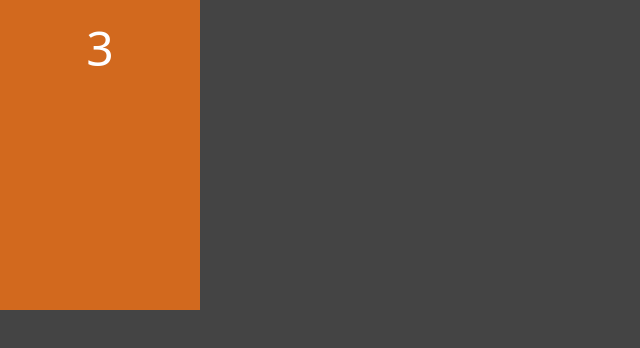
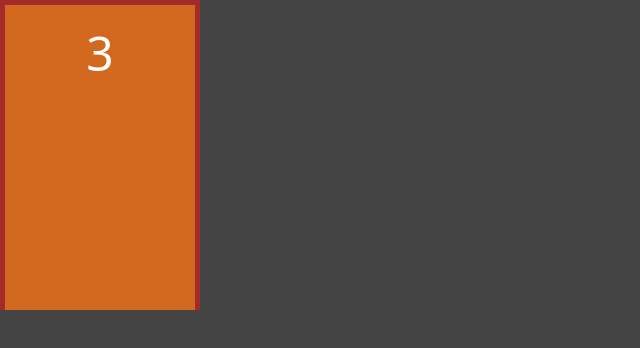
Before and after one commit to SamillyNunes/monty_hall, a Next.js app: page / in a window 1280 px wide. Shown: the top 348 px of the page, without its empty margins (0-640 px from the left). Built offline with nearby package versions, Linux system fonts and the light colour scheme.

Commit message:
ui: door structure designed

```diff
--- a/src/components/Door.jsx
+++ b/src/components/Door.jsx
@@ -2,8 +2,12 @@
 
 export default function Door(props){
     return (
-        <div className={styles.door} >
-            <div className={styles.number} >3</div>
+        <div className={styles.area} >
+            <div className={styles.structure} >
+                <div className={styles.door} >
+                    <div className={styles.number} >3</div>
+                </div>
+            </div>
         </div>
     );
 }
--- a/src/styles/Door.module.css
+++ b/src/styles/Door.module.css
@@ -1,13 +1,28 @@
+.area, .structure, .door{
+    display: flex;
+}
+
+.area{
+    width: var(--area-door-width);
+    height: var(--area-door-height);
+
+}
+
+.structure{
+    flex-grow: 1; /* pra crescer e ocupar o espaco inteiro (area) */
+    border-left: 5px solid brown;
+    border-top: 5px solid brown;
+    border-right: 5px solid brown;
+}
+
 .door{
-    display: flex;
+    flex-grow: 1; /* pra crescer e ocupar o espaco inteiro */
     flex-direction: column;
     background-color: chocolate;
     align-items: center;
     padding: 15px;
 
     /* temp */
-    width: var(--area-door-width);
-    height: var(--area-door-height);
 
 }
 
```
